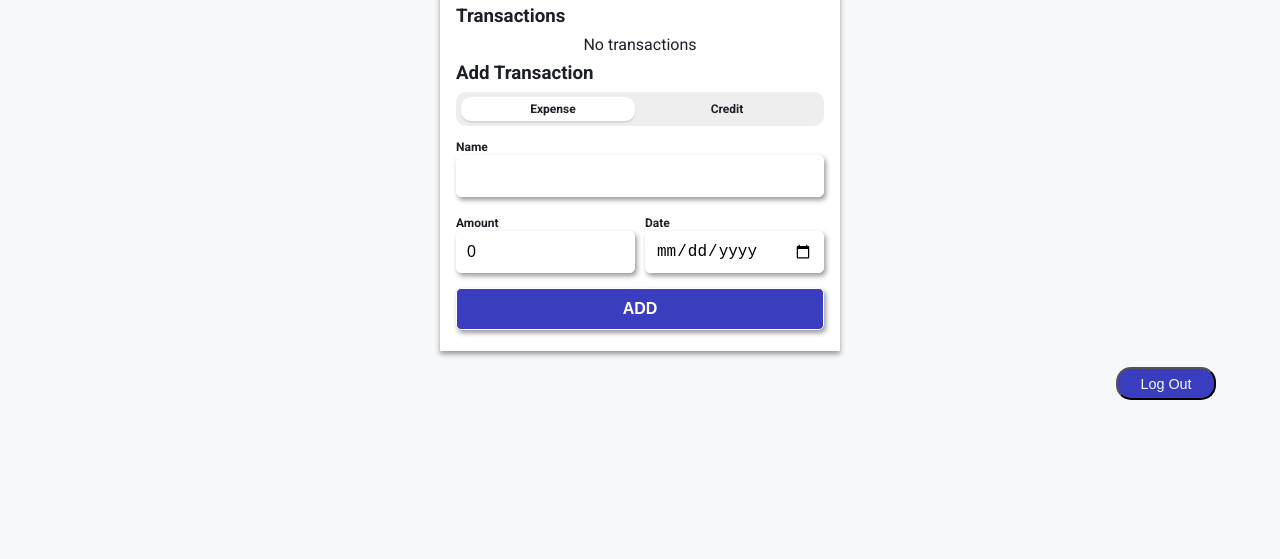
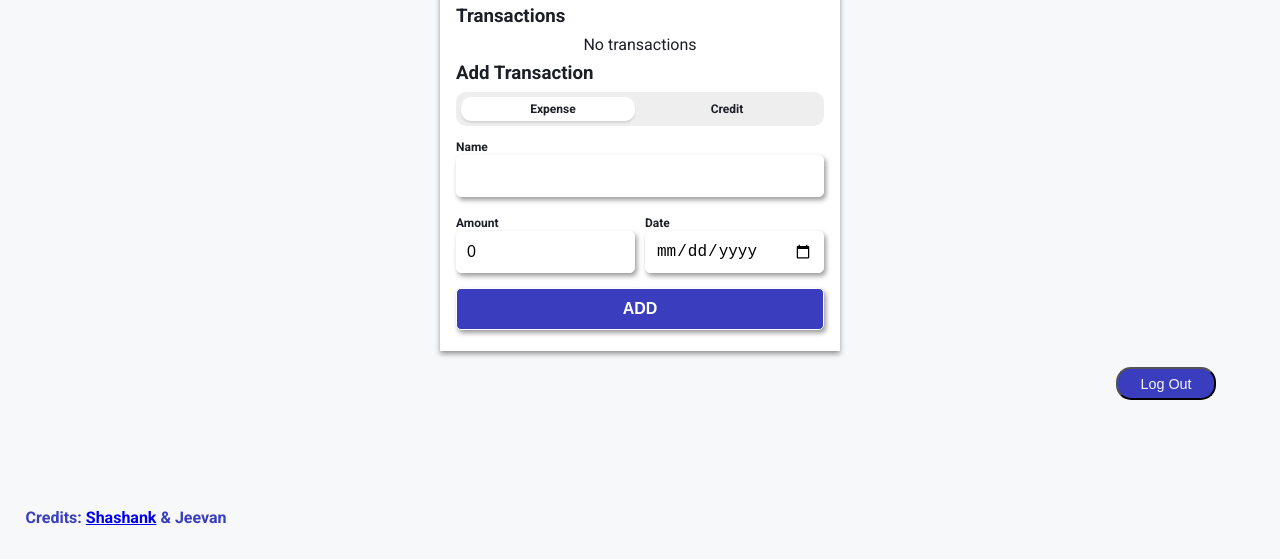
Before and after one commit to Shashank18May/Expense_Tracker, a website with bundled scripts: page public/index.html in a window 1280 px wide. Shown: the part 241-800 px from the top of the page. Built offline with nearby package versions, Linux system fonts and the light colour scheme; no server answers.

Commit message:
Update index.html

```diff
--- a/public/index.html
+++ b/public/index.html
@@ -79,6 +79,7 @@
         </section>
     </main>
     <a href="login.html"><button type="submit" id="logOut" onclick="login.html">Log Out</button></a>
+    <footer>Credits: <a href="https://github.com/Shashank18May ">Shashank</a> & Jeevan </footer>
 </body>
     <script defer type="module" src="script.js"></script>
     <script defer type="module" src="updater.js"></script>
```
